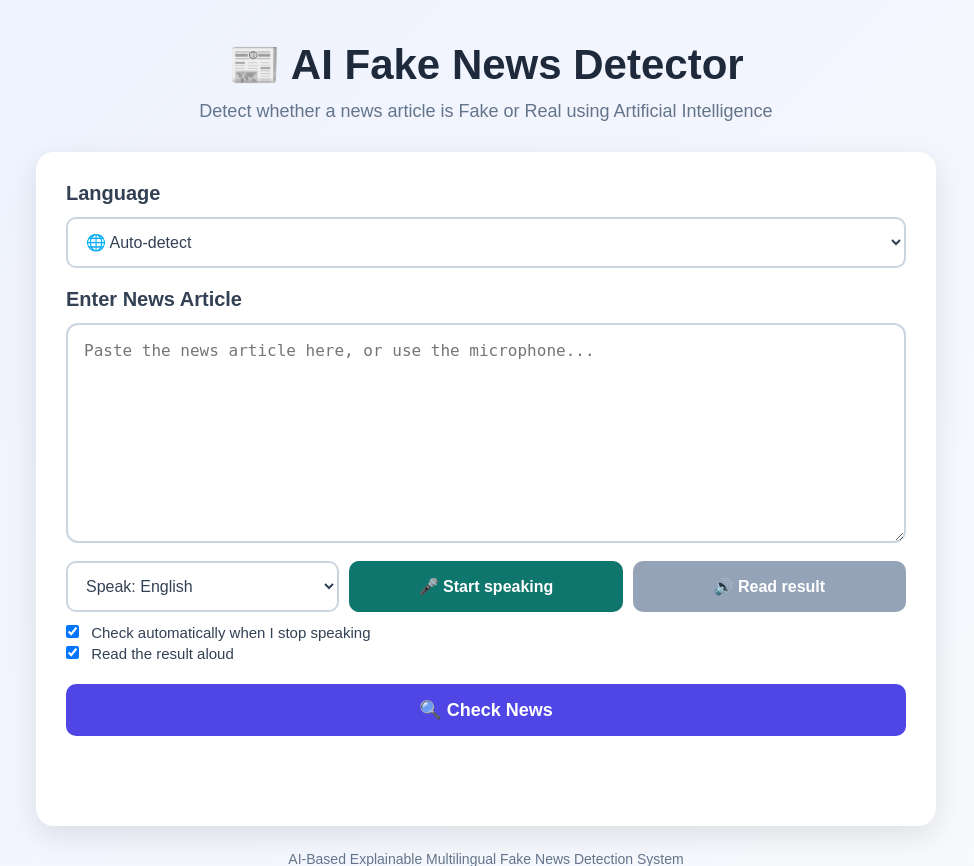
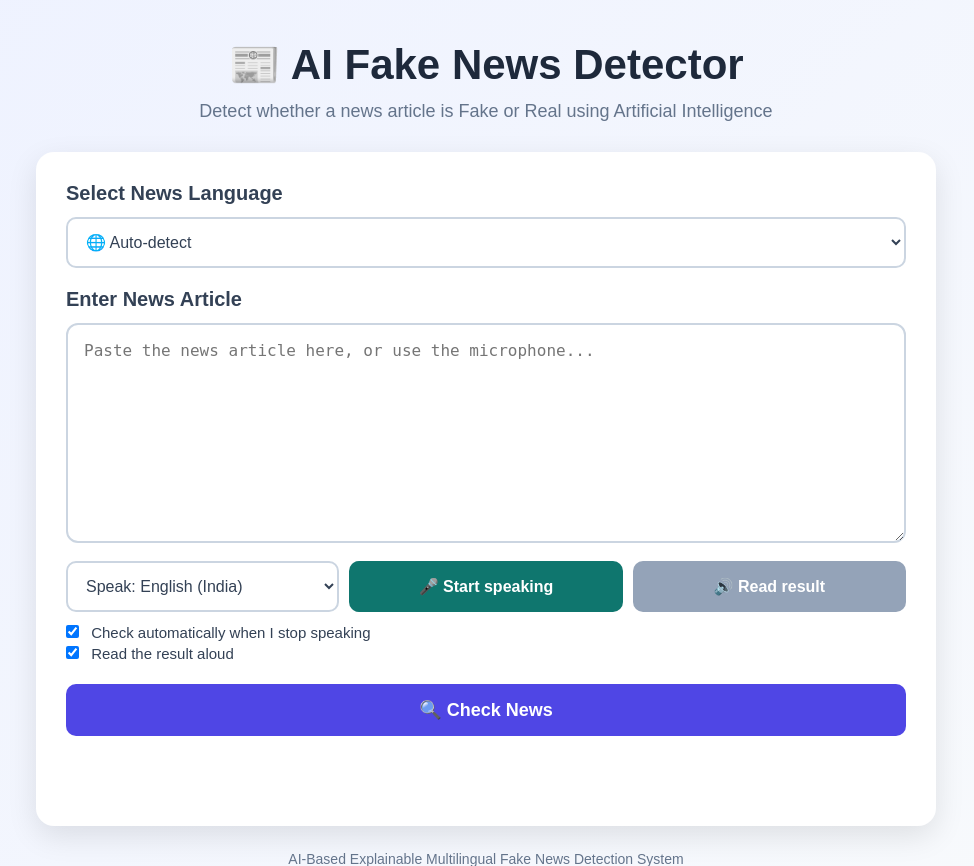
Before and after one commit to Chitra-Sukka/FakeNewsDetection, a Flask app: page / in a window 1280 px wide. Shown: the top 866 px of the page, without its empty margins (154-1128 px from the left). Run offline with Flask 3, Linux system fonts and the light colour scheme; parts of the project's set-up code (start-up, migrations or seed data) failed here and were passed over.

Commit message:
Complete frontend UI and integration

```diff
--- a/static/script.js
+++ b/static/script.js
@@ -29,7 +29,7 @@ async function checkNews() {
         loading.style.display = "none";
 
         if (!response.ok) {
-            result.textContent = "❌ " + data.error;
+            result.textContent = "❌ " + (data.error || "Something went wrong.");
             return;
         }
 
@@ -49,10 +49,10 @@ async function checkNews() {
                     <p>Words that influenced the prediction${data.translated_text ? " (in the English translation)" : ""}:</p>
                     <div class="important-words">
                         <strong>⚠️ Fake-related words:</strong>
-                        <div class="word-list">${chips(data.fake_words) || "None detected"}</div>
+                        <div class="word-list">${chips(data.fake_words || []) || "None detected"}</div>
                         <br>
                         <strong>✅ Real-related words:</strong>
-                        <div class="word-list">${chips(data.real_words) || "None detected"}</div>
+                        <div class="word-list">${chips(data.real_words || []) || "None detected"}</div>
                     </div>
                 </div>
             </div>`;
@@ -127,7 +127,7 @@ function toggleMic() {
 async function speak(text, langTag) {
     if (!text) return;
     const synth = window.speechSynthesis;
-    if (synth) {
+    if (synth && langTag) {
         synth.cancel();
         const voices = synth.getVoices();
         const want = langTag.toLowerCase();
@@ -142,13 +142,12 @@ async function speak(text, langTag) {
             return;
         }
     }
-    // No installed voice for this language (common for Telugu on Windows):
-    // fall back to the server (gTTS, needs internet).
+    // No installed voice for this language: fall back to the server (gTTS)
     try {
         const r = await fetch("/tts", {
             method: "POST",
             headers: { "Content-Type": "application/json" },
-            body: JSON.stringify({ text: text, lang: langTag.split("-")[0] })
+            body: JSON.stringify({ text: text, lang: langTag ? langTag.split("-")[0] : "en" })
         });
         if (r.ok) new Audio(URL.createObjectURL(await r.blob())).play();
     } catch (err) {
--- a/templates/index.html
+++ b/templates/index.html
@@ -3,16 +3,12 @@
 <head>
     <meta charset="UTF-8">
     <meta name="viewport" content="width=device-width, initial-scale=1.0">
-
     <title>AI Fake News Detector</title>
-
     <link rel="stylesheet" href="{{ url_for('static', filename='style.css') }}">
 </head>
-
 <body>
 
     <div class="container">
-
         <h1>📰 AI Fake News Detector</h1>
 
         <p class="subtitle">
@@ -21,27 +17,41 @@
 
         <div class="card">
 
-            <label for="language">Language</label>
-
+            <label for="language">Select News Language</label>
             <select id="language">
                 <option value="auto">🌐 Auto-detect</option>
                 <option value="en">🇬🇧 English</option>
-                <option value="hi">🇮🇳 Hindi</option>
-                <option value="te">🇮🇳 Telugu</option>
+                <!-- Indian Languages -->
+                <option value="hi">🇮🇳 Hindi (हिन्दी)</option>
+                <option value="te">🇮🇳 Telugu (తెలుగు)</option>
+                <option value="ta">🇮🇳 Tamil (தமிழ்)</option>
+                <option value="kn">🇮🇳 Kannada (ಕನ್ನಡ)</option>
+                <option value="ml">🇮🇳 Malayalam (മലയാളം)</option>
+                <option value="bn">🇮🇳 Bengali (বাংলা)</option>
+                <option value="mr">🇮🇳 Marathi (मराठी)</option>
+                <option value="gu">🇮🇳 Gujarati (ગુજરાતી)</option>
+                <!-- International Languages -->
+                <option value="es">🇪🇸 Spanish (Español)</option>
+                <option value="fr">🇫🇷 French (Français)</option>
             </select>
 
             <label for="newsText">Enter News Article</label>
-
             <textarea
                 id="newsText"
+                rows="6"
                 placeholder="Paste the news article here, or use the microphone..."
             ></textarea>
 
             <div class="voice-bar">
                 <select id="voiceLang" title="Language you will speak in">
-                    <option value="en-IN">Speak: English</option>
-                    <option value="hi-IN">Speak: Hindi</option>
-                    <option value="te-IN">Speak: Telugu</option>
+                    <option value="en-IN">Speak: English (India)</option>
+                    <option value="hi-IN">Speak: Hindi (हिंदी)</option>
+                    <option value="te-IN">Speak: Telugu (తెలుగు)</option>
+                    <option value="ta-IN">Speak: Tamil (தமிழ்)</option>
+                    <option value="kn-IN">Speak: Kannada (ಕನ್ನಡ)</option>
+                    <option value="ml-IN">Speak: Malayalam (മലയാളം)</option>
+                    <option value="bn-IN">Speak: Bengali (বাংলা)</option>
+                    <option value="mr-IN">Speak: Marathi (मराठी)</option>
                 </select>
                 <button type="button" id="micBtn" class="voice-btn" onclick="toggleMic()">🎤 Start speaking</button>
                 <button type="button" id="speakBtn" class="voice-btn" onclick="speakLast()" disabled>🔊 Read result</button>
@@ -52,11 +62,11 @@
                 <label class="check"><input type="checkbox" id="autoRead" checked> Read the result aloud</label>
             </div>
 
-            <button onclick="checkNews()">
+            <button type="button" onclick="checkNews()">
                 🔍 Check News
             </button>
 
-            <div id="loading">
+            <div id="loading" style="display: none;">
                 Analyzing news... Please wait.
             </div>
 
```
Also changed, not shown: package-lock.json (added).
